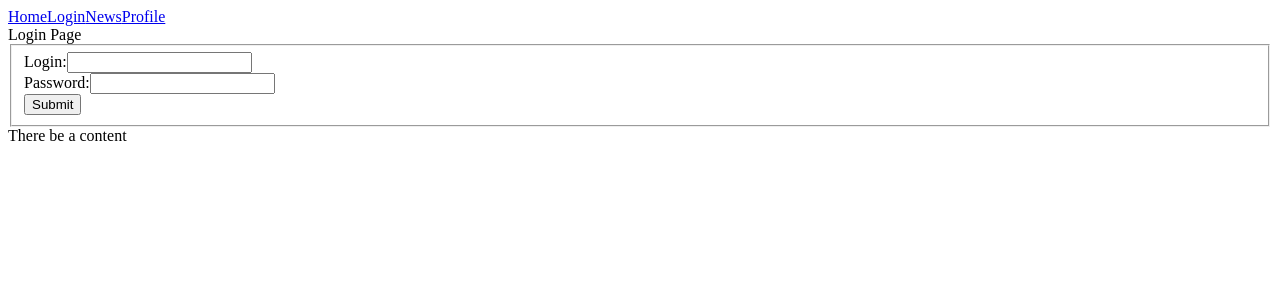
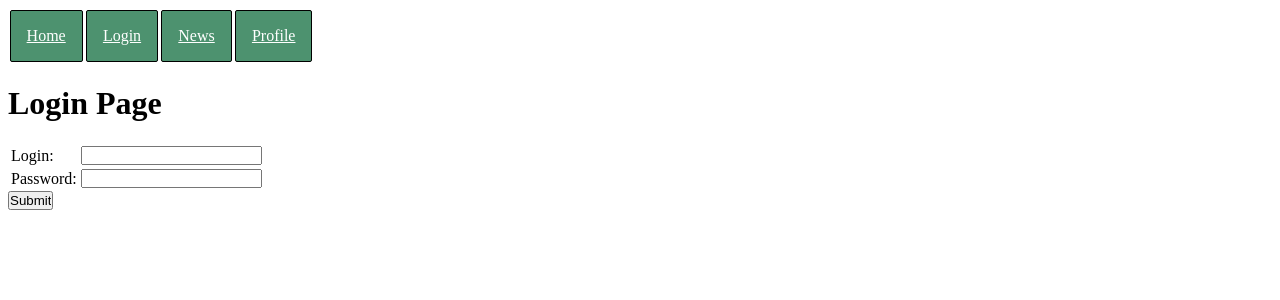
Before and after one commit to mifwarior/ReactExample, a React (Create React App) app: page /login in a window 1280 px wide. Shown: the top 300 px of the page. Built offline with nearby package versions, Linux system fonts and the light colour scheme.

Commit message:
add simple css

```diff
--- a/src/components/NavBar.js
+++ b/src/components/NavBar.js
@@ -3,12 +3,13 @@ import {Link} from 'react-router-dom';
 
 const NavBar = (props)=>{
 
+  const linkStyle = "nav-link";
   return (
-    <div>
-      <Link to="/">Home</Link>
-      <Link to="/login">Login</Link>
-      <Link to="/news">News</Link>
-      <Link to="/profile">Profile</Link>
+    <div className="nav-bar">
+      <Link className={linkStyle} to="/">Home</Link>
+      <Link className={linkStyle} to="/login">Login</Link>
+      <Link className={linkStyle} to="/news">News</Link>
+      <Link className={linkStyle} to="/profile">Profile</Link>
     </div>
   );
 }
--- a/src/components/pages/Login.js
+++ b/src/components/pages/Login.js
@@ -8,7 +8,7 @@ const Login = ({onSubmit, errorLogin})=>{
   const error = errorLogin?<p>Wrong login or password</p>:null;
   return (
     <PageTemplate>
-      <span>Login Page</span>
+      <h1>Login Page</h1>
       <LoginForm onSubmit={onSubmit}/>
       {error}
     </PageTemplate>
--- a/src/components/pages/Login/LoginForm.js
+++ b/src/components/pages/Login/LoginForm.js
@@ -18,17 +18,17 @@ class LoginForm extends React.Component{
    const {submit} = this;
     return (
         <form action="#" onSubmit={submit}>
-          <fieldset>
-            <div>
-              <label>Login:</label>
-              <input ref={this.login} type="username"/>
-            </div>
-            <div>
-              <label>Password:</label>
-              <input ref={this.password} type="password"/>
-            </div>
-            <input type="submit"/>
-          </fieldset>
+          <table>
+            <tr>
+              <td><label>Login:</label></td>
+              <td><input ref={this.login} type="username"/></td>
+            </tr>
+            <tr>
+              <td><label>Password:</label></td>
+              <td><input ref={this.password} type="password"/></td>
+            </tr>
+          </table>
+          <input type="submit"/>
         </form>
     );
   }
--- a/src/components/pages/Main.js
+++ b/src/components/pages/Main.js
@@ -1,10 +1,11 @@
 import React from 'react';
 import PageTemplate from '../PageTemplate';
 
-const Main = ()=>{
+const Main = (props)=>{
+  console.log(props);
   return (
     <PageTemplate>
-      Main Page
+      <h1>Main Page</h1>
     </PageTemplate>
   );
 }
--- a/src/components/pages/News.js
+++ b/src/components/pages/News.js
@@ -4,7 +4,7 @@ import PageTemplate from '../PageTemplate';
 const News = ()=>{
   return (
     <PageTemplate>
-      News Page
+      <h1>News Page</h1>
     </PageTemplate>
   );
 }
--- a/src/components/pages/Profile.js
+++ b/src/components/pages/Profile.js
@@ -4,7 +4,7 @@ import PageTemplate from '../PageTemplate';
 const Profile = ()=>{
   return (
     <PageTemplate>
-      Profile Page
+      <h1>Profile Page</h1>
     </PageTemplate>
   );
 }
--- a/src/containers/App.js
+++ b/src/containers/App.js
@@ -22,7 +22,7 @@ class App extends Component {
   render() {
     const loggined = this.props.loggined;
     return (
-      <div >
+      <div>
         <BrowserRouter>
           <Switch>
 
@@ -37,7 +37,6 @@ class App extends Component {
 
           </Switch>
         </BrowserRouter>
-        There be a content
       </div>
     );
   }
--- a/src/index.js
+++ b/src/index.js
@@ -5,6 +5,7 @@ import App from './containers/App';
 import {createStore} from 'redux';
 import {Provider} from 'react-redux';
 import reducer from './reducers';
+import styles from './styles.css'
 
 
 const store = createStore(reducer);
--- /dev/null
+++ b/src/styles.css
@@ -0,0 +1,20 @@
+.page input{
+ padding: 0;
+}
+
+.nav-bar{
+
+}
+
+.nav-link{
+  background-color: #4D926F;
+  padding: 1em;
+  margin: 0.1em;
+  border: 1px solid black;
+  border-radius: 2px;
+  display: inline-block;
+  color: white;
+}
+.nav-link :visited {
+  background-color: #4D926F;
+}
```
